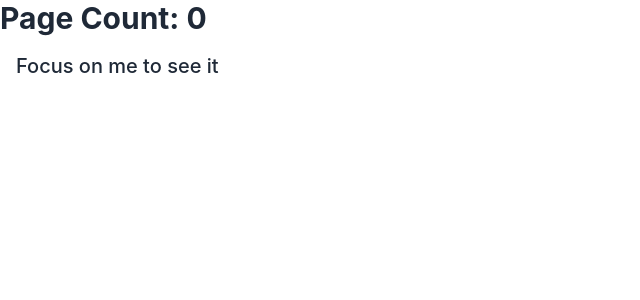
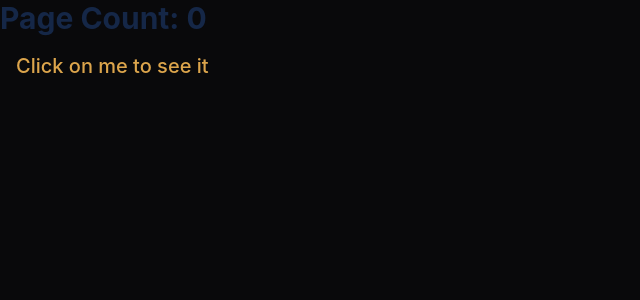
Before and after one commit to majaliju/cocktail, a React (Create React App) app in the folder client/: page / in a window 1280 px wide. Shown: the top 300 px of the page, without its empty margins (0-640 px from the left). Built offline with nearby package versions, Linux system fonts and the light colour scheme; no server answers.

Commit message:
daisyUI looks to be running

```diff
--- a/client/src/App.js
+++ b/client/src/App.js
@@ -11,12 +11,12 @@ function App() {
 
   return (
     <div className='App'>
-      <h1 className='text-3xl font-bold '>Page Count: {count}</h1>
+      <h1 className='text-3xl font-bold text-secondary'>Page Count: {count}</h1>
       <div tabIndex={0} className='collapse'>
         <div className='collapse-title text-xl font-medium'>
-          Focus on me to see it
+          Click on me to see it
         </div>
-        <div className='collapse-content'>
+        <div className='collapse-content '>
           <p>There's nothing here dickhead</p>
         </div>
       </div>
--- a/client/tailwind.config.js
+++ b/client/tailwind.config.js
@@ -5,4 +5,7 @@ module.exports = {
     extend: {},
   },
   plugins: [require('daisyui')],
+  daisyui: {
+    themes: ['luxury'],
+  },
 };
```
